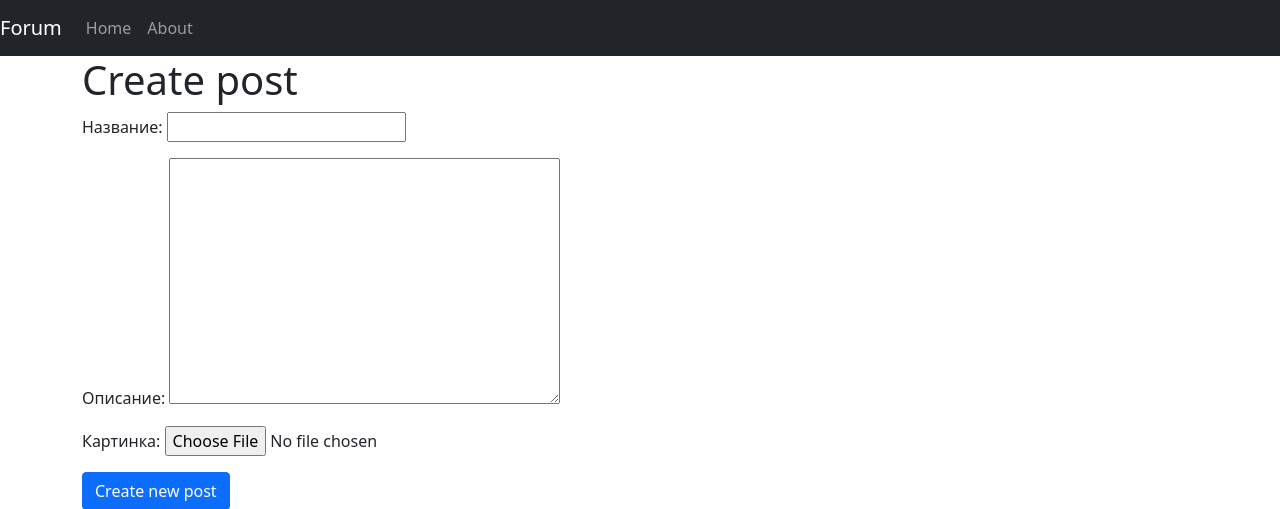
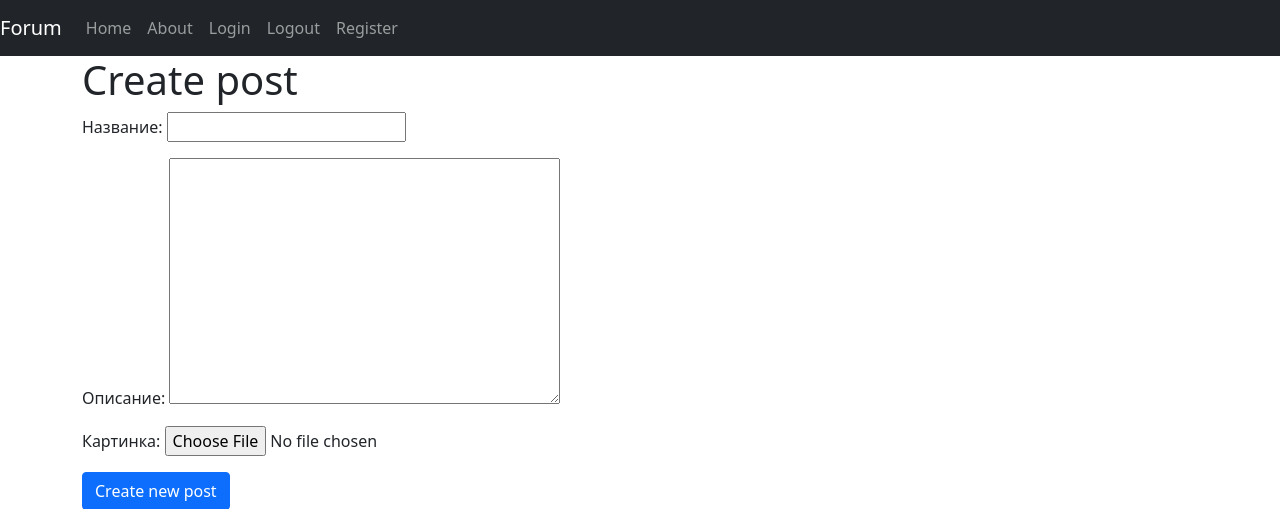
Before and after one commit to LeoVorona/Forum_Django, a Django app: page /create_post in a window 1280 px wide. Shown: the top 509 px of the page. Run offline with Django 4.2, Linux system fonts and the light colour scheme.

Commit message:
add login

```diff
--- a/forum_prj/settings.py
+++ b/forum_prj/settings.py
@@ -27,6 +27,7 @@ INSTALLED_APPS = [
     'django.contrib.messages',
     'django.contrib.staticfiles',
     'service.apps.ServiceConfig',
+    'crispy_forms',
 ]
 
 MIDDLEWARE = [
@@ -122,4 +123,9 @@ MEDIA_ROOT = os.path.join(BASE_DIR, 'media')
 # Default primary key field type
 # https://docs.djangoproject.com/en/4.1/ref/settings/#default-auto-field
 
+LOGIN_REDIRECT_URL = 'index'
+LOGOUT_REDIRECT_URL = 'index'
+
+CRISPY_TEMPLATE_PACK = 'bootstrap4'
+
 DEFAULT_AUTO_FIELD = 'django.db.models.BigAutoField'
--- a/service/forms.py
+++ b/service/forms.py
@@ -3,6 +3,9 @@ from pyexpat import model
 from django.forms import ModelForm
 from .models import Comment, Post
 from django import forms
+from django.contrib.auth.forms import UserCreationForm
+from django.contrib.auth.models import User
+
 
 class PostForm(ModelForm):
     class Meta:
@@ -21,3 +24,8 @@ class CommentForm(ModelForm):
         vidgets = {
             'description': forms.Textarea(attrs={'class':'form-control'}),
             }
+
+class UserRegisterForm(UserCreationForm):
+    class Meta:
+        model = User
+        fields = ['username', 'password1', 'password2', 'email']
--- a/service/urls.py
+++ b/service/urls.py
@@ -1,7 +1,12 @@
-from django.urls import path
+from re import template
+from django.urls import path, include
 from service import views
-
+from django.contrib.auth import views as auth_views
 urlpatterns = [
+   # path('', include('django.contrib.auth.urls')),
+    path('register', views.RegisterForm.as_view(), name='register' ),
+    path('login/', auth_views.LoginView.as_view(template_name = 'login.html'), name ='login'),
+    path('logout/', auth_views.LogoutView.as_view(), name ='logout'),
     path('', views.PostsView.as_view(), name='index'),
     path('post/<int:pk>', views.DetailPostView.as_view(), name='detail_post'),
     path('create_post', views.CreatePostView.as_view(), name='create_post'),
--- a/service/views.py
+++ b/service/views.py
@@ -1,13 +1,19 @@
 from django.shortcuts import render, redirect
 from service.models import Post, Comment
 from django.views.generic import ListView, DetailView, CreateView, UpdateView, DeleteView
-from .forms import PostForm, CommentForm
+from .forms import PostForm, CommentForm, UserRegisterForm
 from django.urls import reverse_lazy
+
 
 def index(req):
     return render(req, 'index.html')
 def about(req):
     return render(req, 'about.html')
+
+class RegisterForm(CreateView):
+    form_class = UserRegisterForm
+    template_name = 'register.html'
+    success_url = reverse_lazy('login')
 
 class PostsView(ListView):
     model = Post
--- a/templates/navbar.html
+++ b/templates/navbar.html
@@ -7,6 +7,9 @@
       <div class="navbar-nav">
         <a class="nav-item nav-link" href="{% url 'index' %}">Home </a>
         <a class="nav-item nav-link" href="{% url 'about' %}">About</a>
+        <a class="nav-item nav-link" href="{% url 'login' %}">Login</a>
+        <a class="nav-item nav-link" href="{% url 'logout' %}">Logout</a>
+        <a class="nav-item nav-link" href="{% url 'register' %}">Register</a>
       </div>
     </div>
   </nav>
```
Also changed, not shown: templates/login.html (added, +13 -0 lines), templates/register.html (added, +12 -0 lines).
